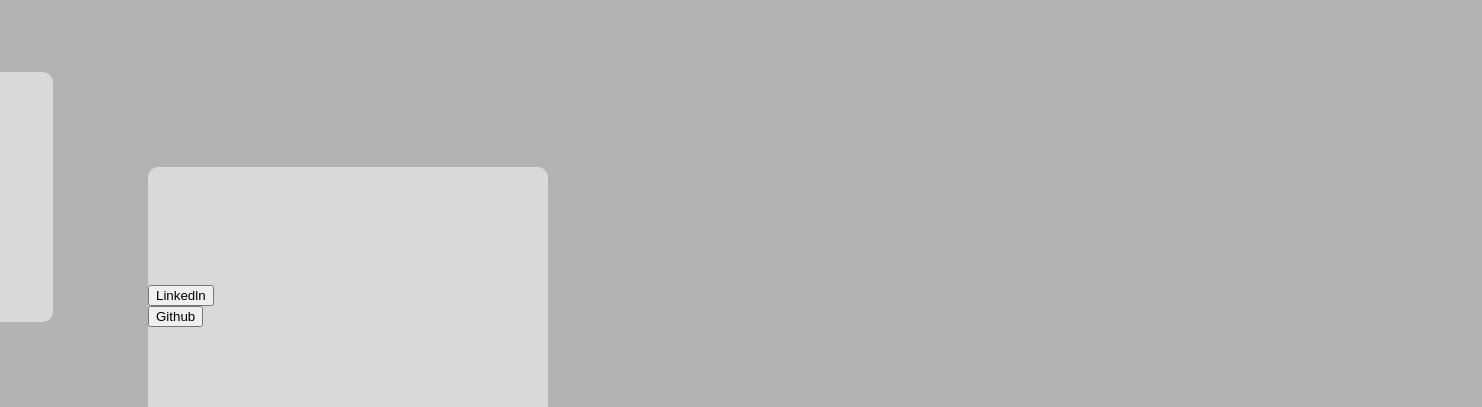
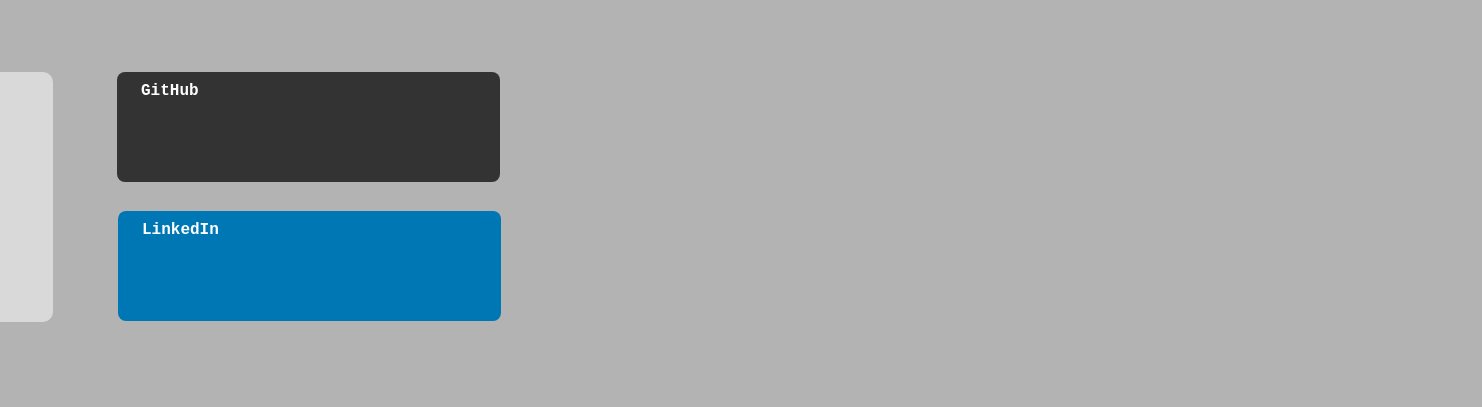
Before and after one commit to MoraeszLucas/Site-Pessoal, a plain HTML site: page HTML/index.html in a window 1280 px wide. Shown: the part 396-803 px from the top of the page, 1482 px wide, since content can reach past the window. Drawn offline with Linux system fonts and the light colour scheme.

Commit message:
Finalizei os botoes

```diff
--- a/CSS/pagina inicial.css
+++ b/CSS/pagina inicial.css
@@ -85,19 +85,49 @@ body{
     }
  }
 
-.RedeSociais{
-    background-color: rgb(217, 217, 217);
-    position: relative;
-    left: 530px;
-    top: 20px;
-    align-content: center;
-    width: 400px;
-    height: 250px;
-    border-radius: 10px;
+.botoes {
+  display: flex;
+  gap: 16px;
+  position: relative;
+  left: 600px;
 
-    .botoes{
-        width: 15px;
-        height: 15px;
-    }
 
 }
+
+.btn {
+  display: inline-block;
+  padding: 10px 24px;
+  border-radius: 8px;
+  text-decoration: none;
+  font-family: monospace;
+  font-size: 16px;
+  font-weight: bold;
+}
+
+.btn-linkedin {
+  background-color: #0077B5;
+  color: white;
+  position: relative;
+  top: 64px;
+  right: 100px;
+  width: 335px;
+}
+
+.btn-linkedin:hover {
+  background-color: #005f8e;
+}
+
+.btn-github {
+  background-color: #333;
+  color: white;
+  position: relative;
+  right: 500px;
+  width: 335px;
+  bottom: 75px;
+  height: 90px;
+
+}
+
+.btn-github:hover {
+  background-color: #111;
+}
--- a/HTML/index.html
+++ b/HTML/index.html
@@ -1,5 +1,5 @@
 <!DOCTYPE html>
-<html lang="en">
+<html lang="pt-br">
 <head>
     <meta charset="UTF-8">
     <meta name="viewport" content="width=device-width, initial-scale=1.0">
@@ -40,21 +40,14 @@
 </div>
 </article>
 
-<section class="RedeSociais">
-    <div class="botoes">
-                        <div class="linkedln">
-                         <a href="www.linkedin.com/in/lucas-moraes-667ab5294">
-                            <button type="button">Linkedln</button>
-                         </a>
-                        </div>
-                        <div class="Github">
-                         <a href="https://github.com/MoraeszLucas">
-                            <button type="button">Github</button>
-                         </a>
-                        </div>
-    </div>
-</section>
-
+<div class="botoes">
+  <a href="https://www.linkedin.com/in/lucas-moraes-667ab5294/" target="_blank" class="btn btn-linkedin">
+    LinkedIn
+  </a>
+  <a href="https://github.com/MoraeszLucas" target="_blank" class="btn btn-github">
+    GitHub
+  </a>
+</div>
 
 
 
```
